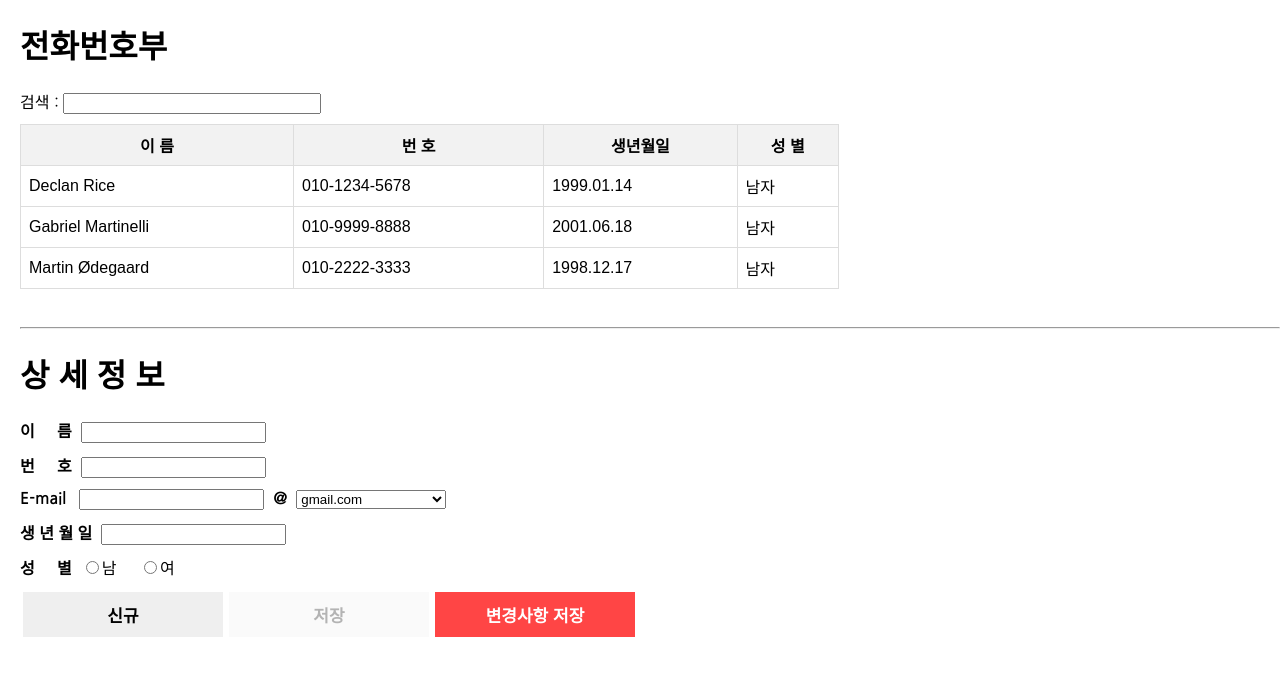
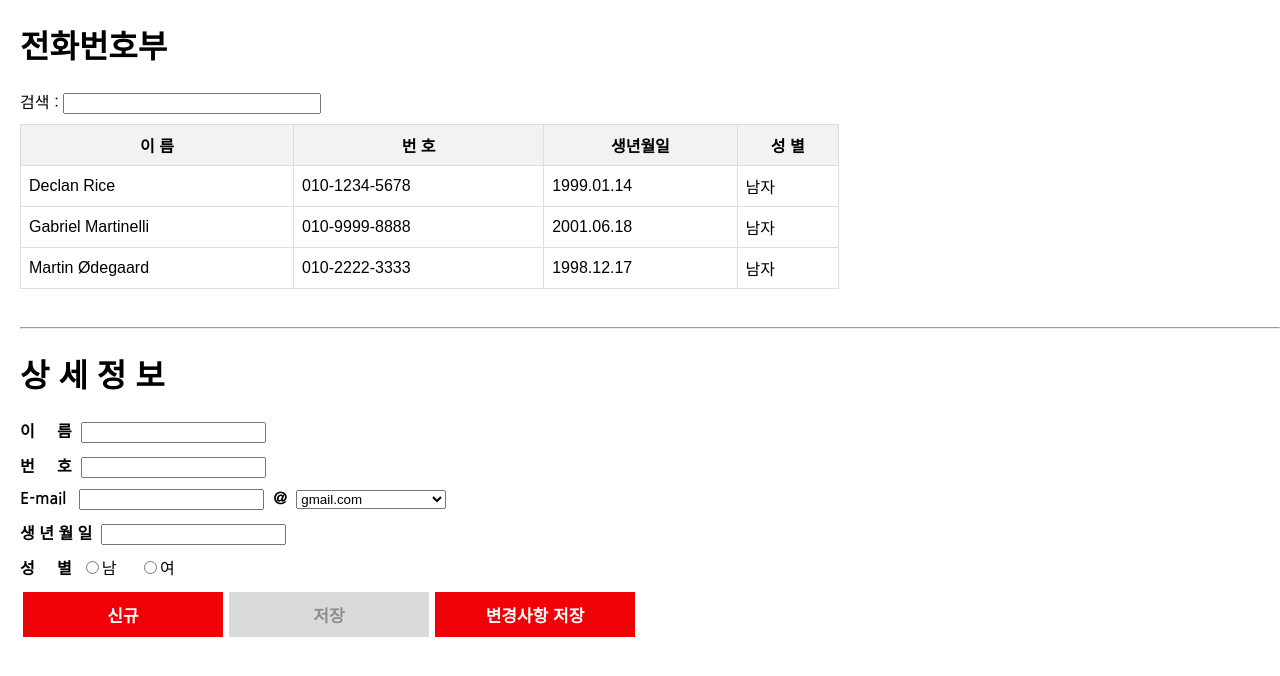
Before and after one commit to kimdaewhi/PhoneBook, a React (Create React App) app: page / in a window 1280 px wide. Shown: the top 676 px of the page. Built offline with nearby package versions, Linux system fonts and the light colour scheme.

Commit message:
버튼 스타일 및 애니메이션 적용

```diff
--- a/src/components/ContactDetailInfo.css
+++ b/src/components/ContactDetailInfo.css
@@ -21,26 +21,70 @@ div {
     font-weight: bold;
     font-size: 17px;
     margin: 3px;
+    z-index: 1;
+    position: relative;
+    overflow: hidden;
+    cursor: pointer; /* 커서를 포인터로 변경 */
+
+    background-color: #ef0107;
+    color: white;
+
+    /* 트랜지션 효과 */
+    transition: all 0.3s ease, color 0.4s ease;
 }
 
-.update-button {
-    background-color: #ff4545; /* 배경 색상을 원하는 색상으로 설정 */
-    color: white;
-    position: relative;
-    overflow: hidden;
+.custom-button:after {
+    position: absolute;
+    content: "";
+    width: 0;
+    height: 100%;
+    top: 0;
+    right: 0;
+    z-index: -1;
+    background-color: #023474;
+    border-radius: 5px;
+    box-shadow:inset 2px 2px 2px 0px rgba(255,255,255,.5),
+    7px 7px 20px 0px rgba(0,0,0,.1),
+    4px 4px 5px 0px rgba(0,0,0,.1);
+    transition: all 0.3s ease;
+}
+.custom-button:hover {
+    color: #fff;
 }
 
-.update-button::before {
-    content: "";
-    position: absolute;
-    top: 0;
-    left: -100%;
+.custom-button:hover:after {
+    left: 0;
     width: 100%;
-    height: 100%;
-    background-color: #ffcece2a; /* 커튼 애니메이션 색상을 설정 */
-    transition: left 0.5s ease; /* left 속성 전환 애니메이션 */
 }
 
-.update-button:hover::before {
-    left: 0; /* 마우스를 올리면 커튼 애니메이션을 보여줍니다. */
+.custom-button:active {
+    top: 2px;
 }
+
+
+/* 버튼이 비활성화 상태일 때의 스타일 */
+.custom-button:disabled {
+    background-color: #dadada; /* 비활성화 배경 색상 */
+    color: #8d8d8d; /* 비활성화 텍스트 색상 */
+    cursor: not-allowed; /* 비활성화 상태에서 커서를 바꿉니다. */
+    transition: none;
+    pointer-events: none;
+}
+
+/* 비활성화 상태에서는 애니메이션 효과 비활성화 */
+.custom-button:disabled:after {
+    width: 0;
+}
+
+.custom-button:hover {
+    color: #fff;
+}
+
+.custom-button:hover:after {
+    left: 0;
+    width: 100%;
+}
+
+.custom-button:active {
+    top: 2px;
+}
```
